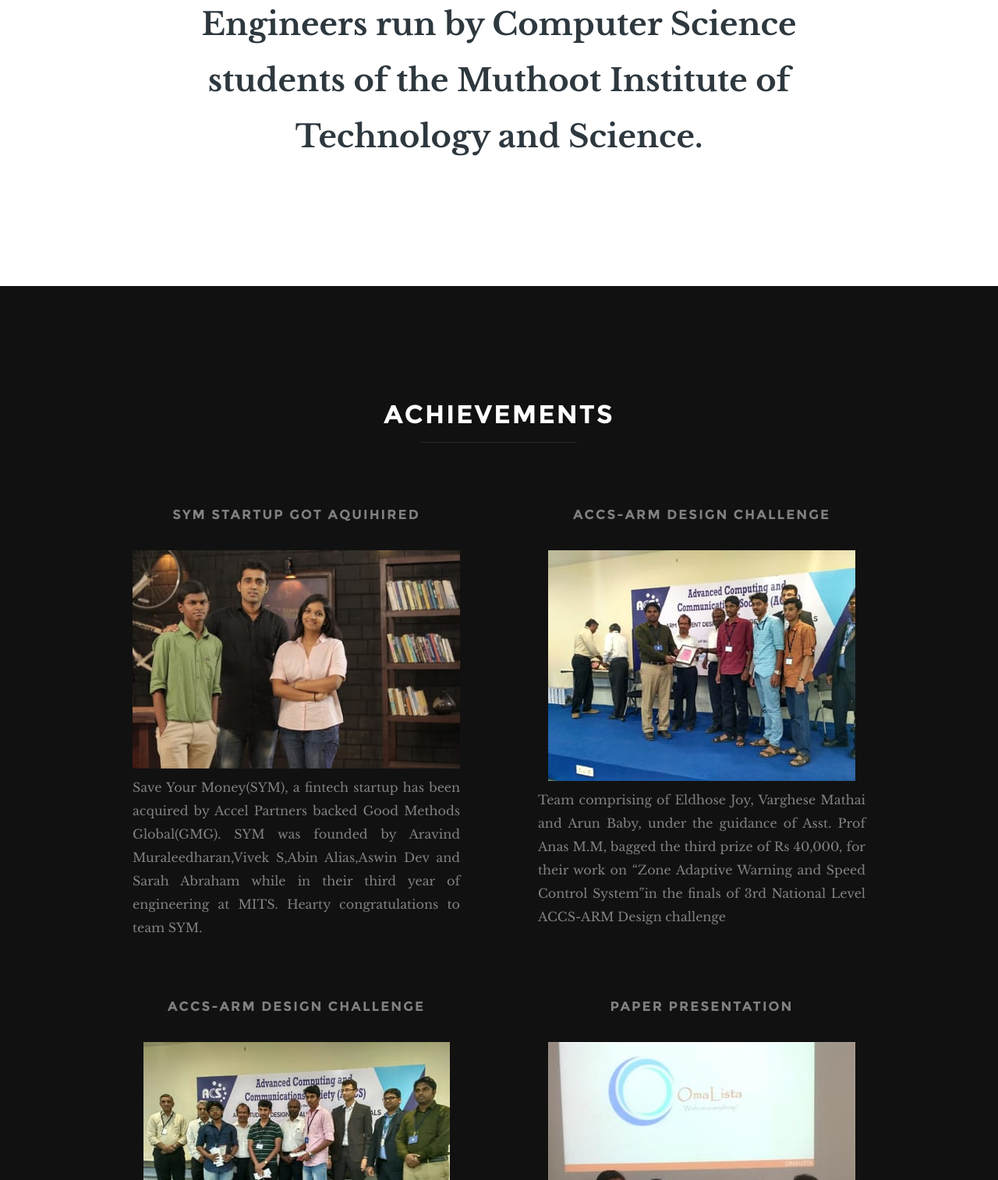
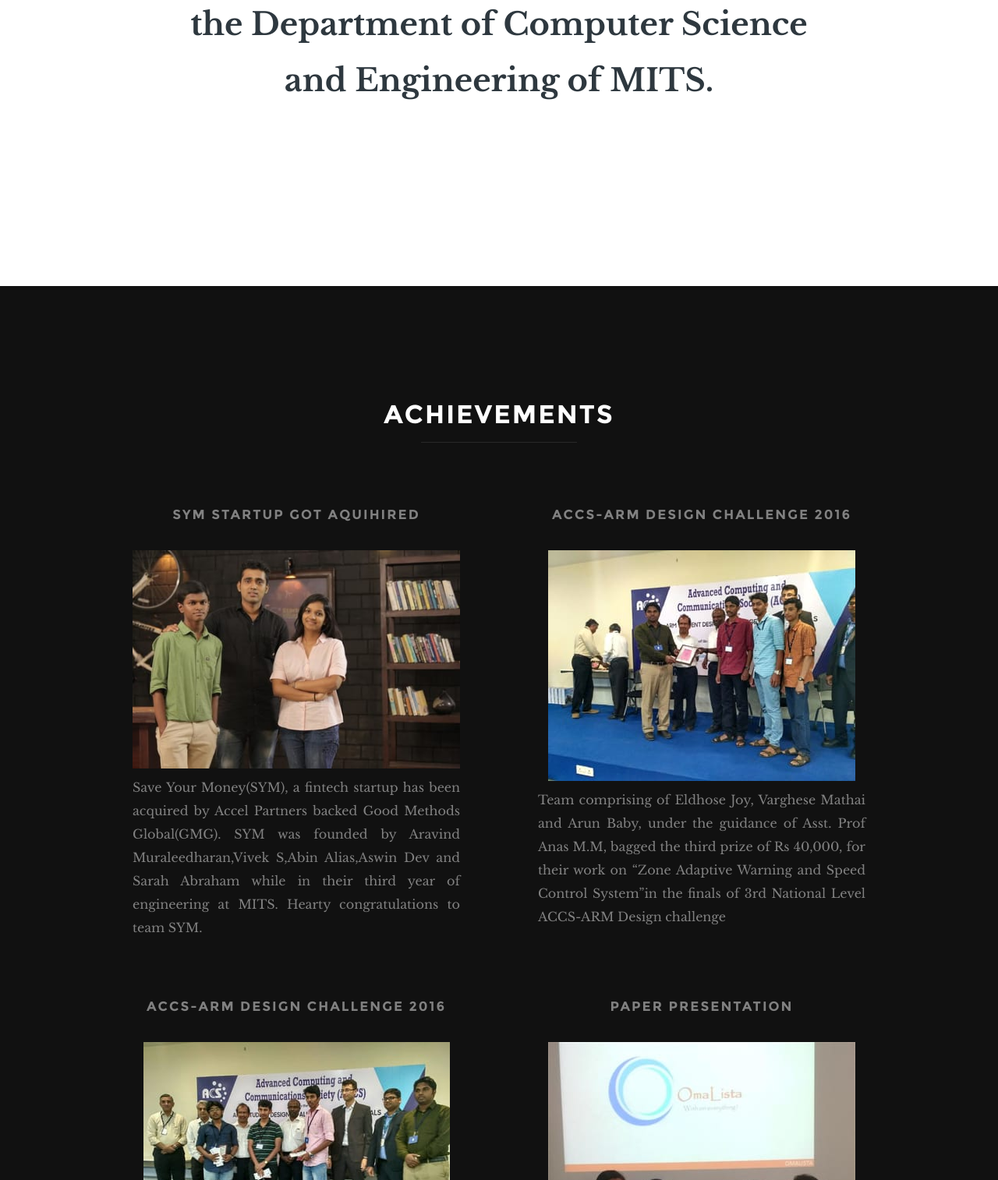
Before and after one commit to mitscseclique/2017, a plain HTML site: page index.html in a window 1280 px wide. Shown: the part 1133-2647 px from the top of the page at 78% size. Drawn offline with Linux system fonts and the light colour scheme; some packages are replaced by stand-ins of ours; animation ran at ten frames a second.

Commit message:
Add files via upload

```diff
--- a/index.html
+++ b/index.html
@@ -8,7 +8,7 @@
    ================================================== -->
    <meta charset="utf-8">
 	<title>Clique</title>
-	<meta name="description" content="Clique is the association formed by the Department of Computer Science and Engineering of MITS.">
+	<meta name="description" content="Clique is an Association of Computer Engineers run by Computer Science students of the Muthoot Institute of Technology and Science">
 	<meta name="author" content="Aswin" >
    <meta property="og:image" content="/logo.png" />
    <!-- mobile specific metas
@@ -150,7 +150,7 @@
 
 				<div class="intro">
 					<h3 class="animate-this">About Us</h3>
-	   			<p class="lead animate-this"><span>Clique</span> is an Association of Computer Engineers run by Computer Science students of the Muthoot Institute of Technology and Science.</p>
+	   			<p class="lead animate-this"><span>Clique</span>  is the association formed by the Department of Computer Science and Engineering of MITS.</p>
 				</div>
 
    		</div> <!-- end col-full  -->
@@ -185,7 +185,7 @@
 
 	         	</div>
             <img class="img-responsive" data-original="images/sym.jpg" alt="Slow Internet Connection!!!!!  Reload Page">
-         <div class="just">   <p >  Save Your Money(SYM), a fintech startup has been acquired by Accel Partners backed Good Methods Global(GMG). SYM was founded by Aravind Muraleedharan,Vivek S,Abin Alias,Aswin Dev and Sarah Abraham while in their third year of engineering at MITS. Hearty congratulations to team SYM. </p> </div>
+         <div class="just">   <p > Save Your Money(SYM), a fintech startup has been acquired by Accel Partners backed Good Methods Global(GMG). SYM was founded by Aravind Muraleedharan,Vivek S,Abin Alias,Aswin Dev and Sarah Abraham while in their third year of engineering at MITS. Hearty congratulations to team SYM. </p> </div>
 				</div> <!-- end bgrid -->
 
 
@@ -194,7 +194,7 @@
 
 
 	            <div class="service-content">
-	            	<h3 class="h05">ACCS-ARM Design Challenge</h3>
+	            	<h3 class="h05">ACCS-ARM Design Challenge 2016</h3>
 	            </div>
 
               <img class="img-responsive" data-original="images/accs1.jpg" alt="Slow Internet Connection!!!!!  Reload Page">
@@ -211,7 +211,7 @@
 
 
 	            <div class="service-content">
-	            	<h3 class="h05">ACCS-ARM Design Challenge</h3>
+	            	<h3 class="h05">ACCS-ARM Design Challenge 2016</h3>
 
 	         	</div>
             <img class="img-responsive" data-original="images/accs2.jpg" alt="Slow Internet Connection!!!!!  Reload Page">
@@ -228,7 +228,7 @@
 	            </div>
 
               <img class="img-responsive" data-original="images/paper.jpg" alt="Slow Internet Connection!!!!!  Reload Page">
-        <div class="just">          <p>The mini-project team consisting of Sruthy Chandran, Soniya Sanu, Rekha Narayanan and Anju Saji, S6 CSE 2017 , under the guidance of Asst. Prof Divya Madhu, presented a paper on ”OMALISTA:An user assistance to rack up tagged wish car” at IEEE International Conference on  ICICCS 2017 </p>   </div>
+        <div class="just">          <p>The mini-project team consisting of Sruthy Chandran, Soniya Sanu, Rekha Narayanan and Anju Saji, S6 CSE 2017 , under the guidance of Asst. Prof Divya Madhu, presented a paper on ”OMALISTA:An user assistance to rack up tagged wish car” at IEEE International Conference on ICICCS 2017</p>   </div>
   				</div>
 
 			   </div> <!-- end b13grid -->
@@ -407,7 +407,7 @@
   				</div>
 
 			   </div> <!-- end b12grid -->
-			     <div class="capt">       <p> A half day technical treasure hunt was organised by CLIQUE as an entertainment program for the S3 &amp; S5 students. </p>
+			     <div class="capt">       <p> A half day technical treasure hunt was organised by CLIQUE as an entertainment program for the S3 and S5 students. </p>
             	</div>
 			   <div class="row">
 
@@ -425,8 +425,6 @@
 
 
 				</div> <!-- end bgrid -->
-				 <div class="capt">       <p> Clique provides the platform for managing student-teacher,student-student interaction through various activities. </p>
-            	</div>
 
 
 
@@ -444,6 +442,9 @@
   				</div>
 
 			   </div> <!-- end b12grid -->
+
+			   <div class="capt">     <p> Clique provides the platform for managing student-teacher,student-student interaction through various activities. </p>
+            	</div>
 
 
             <div class="row">
```
